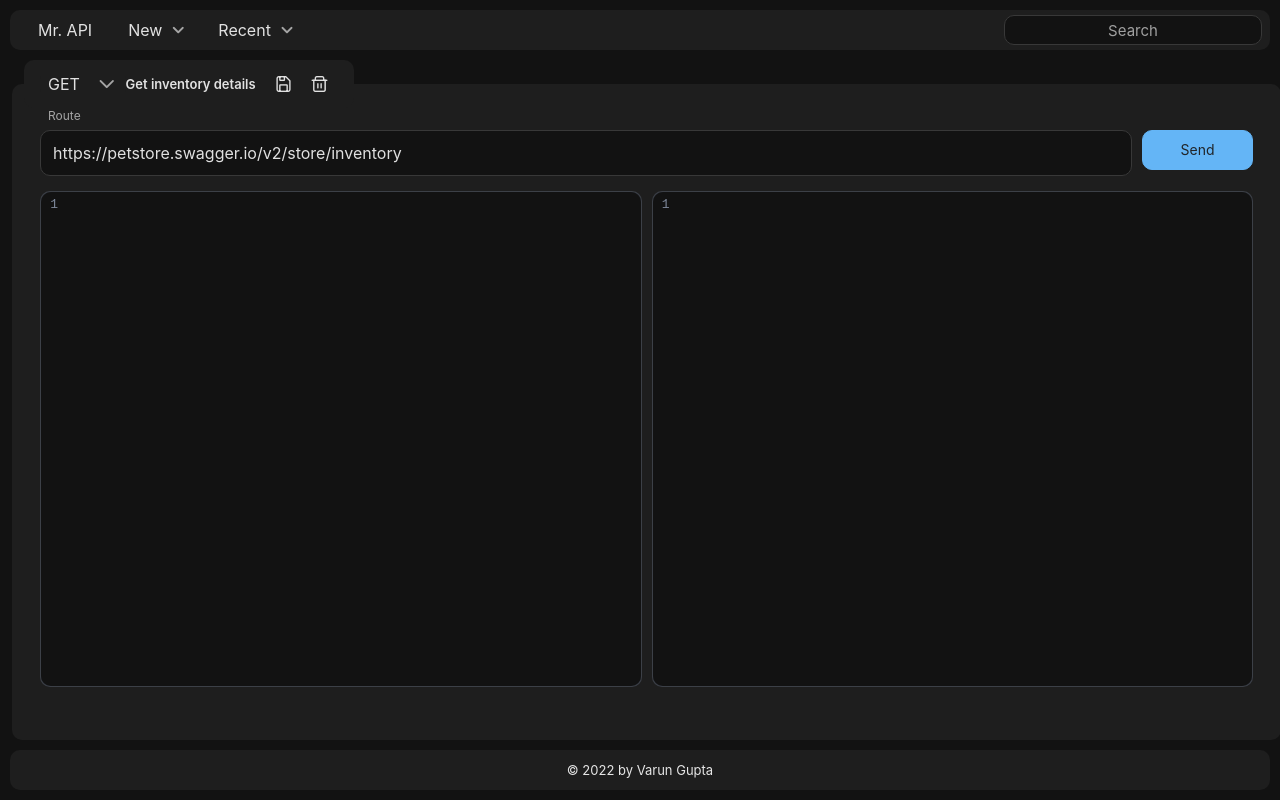
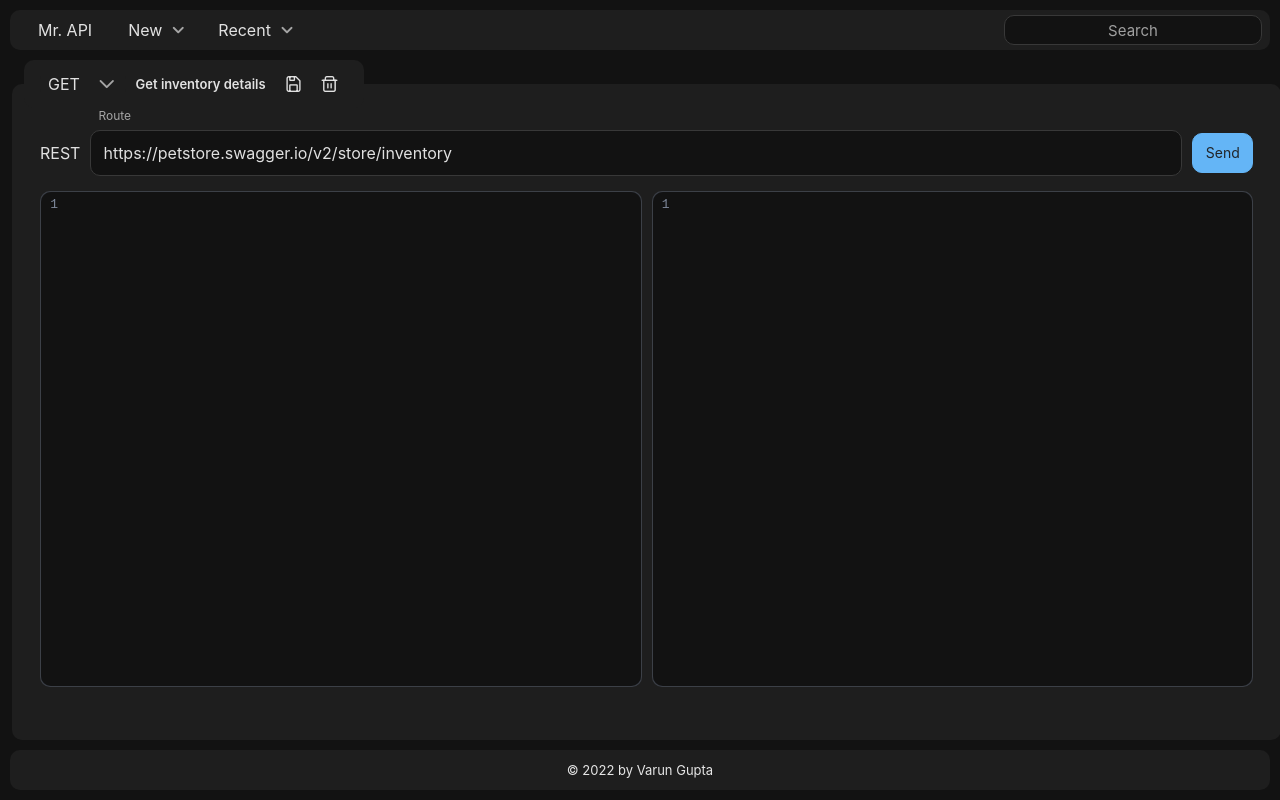
Before and after one commit to Tak1za/mr-api, a React (Create React App) app: page / in a window 1280 px wide. Built offline with nearby package versions, Linux system fonts and the light colour scheme.

Commit message:
added request type

```diff
--- a/src/App.tsx
+++ b/src/App.tsx
@@ -8,15 +8,22 @@ import Footer from "./components/footer/Footer";
 import Content from "./components/content/Content";
 import { allRequests, IRequest } from "./models/Request";
 import { useState } from "react";
+import { allRequestTypes } from "./models/RequestType";
 
 function App() {
   const [recentRequests, setRecentRequests] = useState<IRequest[]>(allRequests);
   const [currentRequest, setCurrentRequest] = useState<IRequest>(
     allRequests[0]
   );
+  const [requestTypes] = useState<string[]>(allRequestTypes);
+
   return (
     <div className="app">
-      <Header setRequest={setCurrentRequest} recentRequests={recentRequests} />
+      <Header
+        setRequest={setCurrentRequest}
+        recentRequests={recentRequests}
+        requestTypes={requestTypes}
+      />
       <Content
         currentRequest={currentRequest}
         recentRequests={recentRequests}
--- a/src/components/content/Content.tsx
+++ b/src/components/content/Content.tsx
@@ -117,6 +117,7 @@ function Content(props: IContentProps) {
             route={route}
             title="new request"
             id={id}
+            type={props.currentRequest.type}
             setCurrentRequest={props.setCurrentRequest}
           />
         }
@@ -126,6 +127,7 @@ function Content(props: IContentProps) {
           setRoute={setRoute}
           handleSend={handleSend}
           isBadRoute={isBadRoute}
+          type={props.currentRequest.type}
         />
         <div className="status-code">{responseCode}</div>
         <div className="method-details-container">
--- a/src/components/header/Header.scss
+++ b/src/components/header/Header.scss
@@ -8,7 +8,7 @@
     height: 5vh;
 
     .p-submenu-list {
-      min-height: 100px;
+      min-height: 50px;
       max-height: 400px;
       overflow-y: scroll;
     }
--- a/src/components/header/Header.tsx
+++ b/src/components/header/Header.tsx
@@ -8,24 +8,24 @@ import { v4 as uuidv4 } from "uuid";
 interface IHeaderProps {
   setRequest: React.Dispatch<React.SetStateAction<IRequest>>;
   recentRequests: IRequest[];
+  requestTypes: string[];
 }
 
 function Header(props: IHeaderProps) {
   const items: MenuItem[] = [
     {
       label: "New",
-      items: [
-        {
-          label: "REST",
+      items: props.requestTypes.map((rt) => ({
+        label: rt,
         command: () =>
           props.setRequest({
             id: uuidv4(),
+            type: rt,
             title: "",
             method: "GET",
             route: "",
           }),
-        },
-      ],
+      })),
     },
     {
       label: "Recent",
--- a/src/components/method-dropdown/MethodDropdown.scss
+++ b/src/components/method-dropdown/MethodDropdown.scss
@@ -17,6 +17,7 @@
 
   .request-title {
     font-size: small;
+    margin-left: 10px;
   }
 
   .request-save {
--- a/src/components/method-dropdown/MethodDropdown.tsx
+++ b/src/components/method-dropdown/MethodDropdown.tsx
@@ -16,6 +16,7 @@ interface IMethodDropdownProps {
   route: string;
   title: string;
   id: string;
+  type: string;
   setCurrentRequest: React.Dispatch<React.SetStateAction<IRequest>>;
 }
 
@@ -25,6 +26,7 @@ export function MethodDropdown(props: IMethodDropdownProps) {
       ...res,
       {
         id: props.id,
+        type: props.type,
         title: props.title,
         method: props.method,
         route: props.route,
@@ -41,6 +43,7 @@ export function MethodDropdown(props: IMethodDropdownProps) {
     props.setCurrentRequest({
       id: uuidv4(),
       title: "",
+      type: "REST",
       method: "GET",
       route: "",
     });
--- a/src/components/route/Route.scss
+++ b/src/components/route/Route.scss
@@ -5,7 +5,12 @@
   padding: 5px;
 
   .route {
-    display: flex;
+    display: inline-flex;
+    align-items: center;
+
+    .route-type {
+      margin-right: 10px;
+    }
 
     .p-float-label {
       flex: 0 0 90%;
@@ -26,6 +31,7 @@
       flex: 1;
       height: 40px;
       border-radius: 10px;
+      padding: 5px;
     }
   }
 }
--- a/src/components/route/Route.tsx
+++ b/src/components/route/Route.tsx
@@ -7,11 +7,13 @@ interface IRouteProps {
   setRoute: React.Dispatch<React.SetStateAction<string>>;
   handleSend: () => void;
   isBadRoute: boolean;
+  type: string;
 }
 
 function Route(props: IRouteProps) {
   return (
     <div className="route">
+      <div className="route-type">{props.type}</div>
       <span className="p-float-label">
         <InputText
           id="route"
--- a/src/models/Request.ts
+++ b/src/models/Request.ts
@@ -1,5 +1,6 @@
 export interface IRequest {
     id: string;
+    type: string;
     title: string;
     method: string;
     route: string;
@@ -9,6 +10,7 @@ export interface IRequest {
 export const allRequests: IRequest[] = [
     {
         id: "b0316461-2dee-4ce9-8272-994d56ba2833",
+        type: "REST",
         title: "Get inventory details",
         method: "GET",
         route: "https://petstore.swagger.io/v2/store/inventory",
--- /dev/null
+++ b/src/models/RequestType.ts
@@ -0,0 +1,3 @@
+export const allRequestTypes: string[] = [
+    "REST", "GraphQL", "Reactive"
+]
```
Lines whose indentation alone changed are shown as unchanged.
